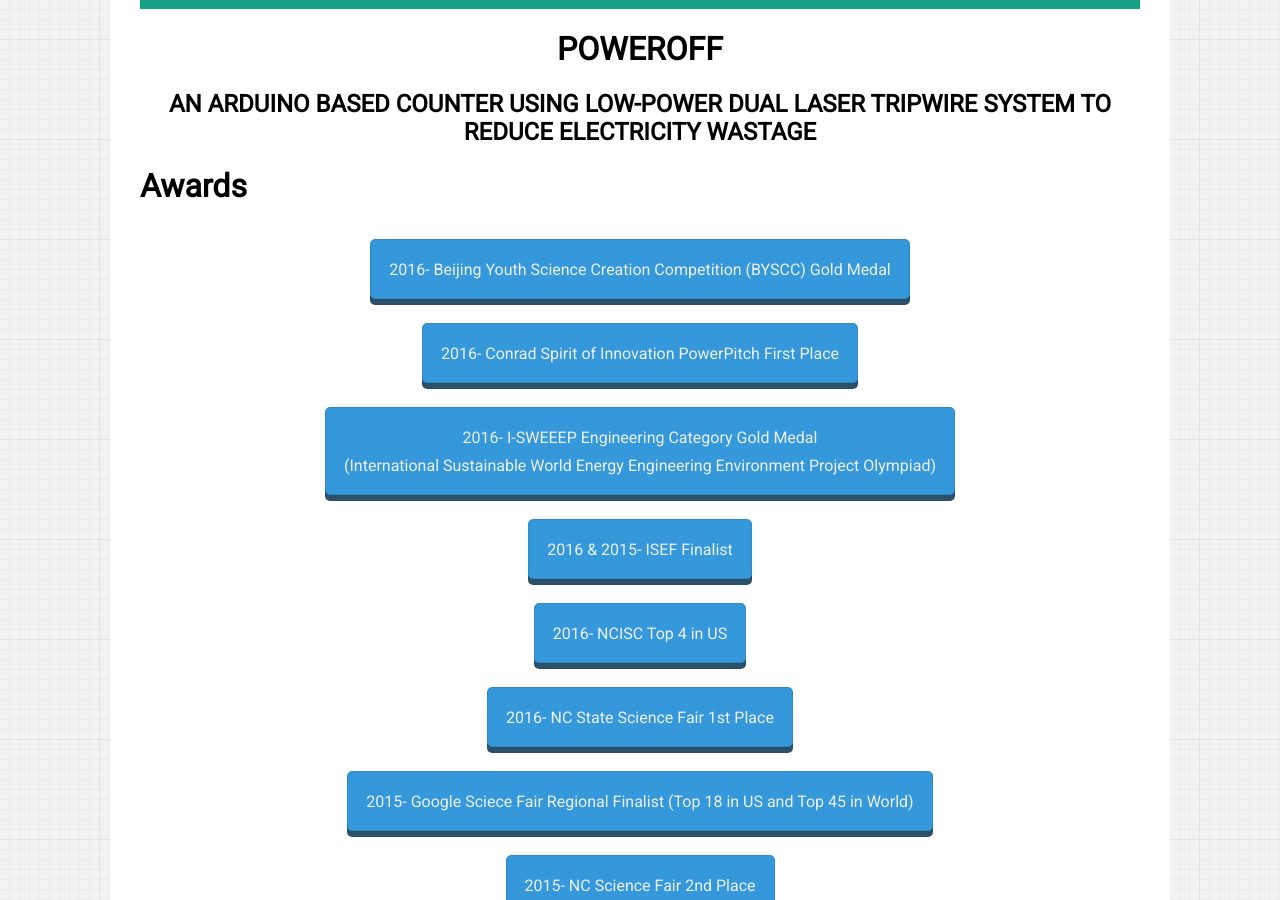
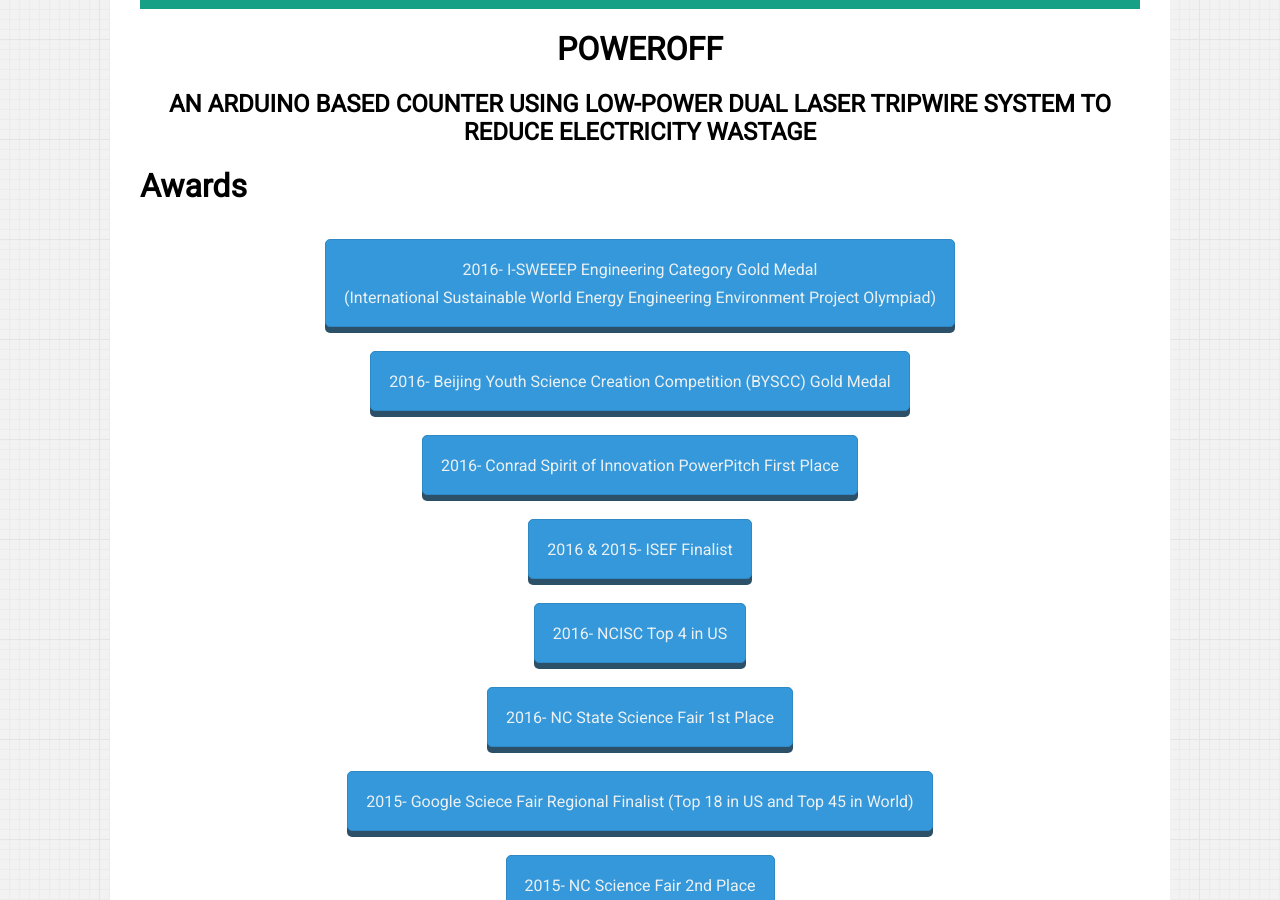
Before and after one commit to RohanVDeshpande/RohanVDeshpande.github.io, a Jekyll site: the page built from _posts/proj/2016-10-25-PowerOff.md, in a window 1280 px wide and 900 px high, scrolled down 460 px. Built offline with Jekyll 4.4.1, drawn with Linux system fonts in a browser that asks for light colours.

```diff
--- a/_includes/materialawards.html
+++ b/_includes/materialawards.html
@@ -7,6 +7,7 @@
     <h2>Science & Engineering Awards</h2>
     <p><strong>All International and National Awards are bolded.</strong></p>
   <p>
+      2017- <span style="margin-left:2em"><strong>Conrad Spirit of Innovation Semifinalist</strong></span><span style="float:right;margin-right: 8%;"><a href="#"></a></span><br><span style="margin-left:5.5em">-Conrad Semifinalist in Smoke-free World Category</span><br>
       2016- <span style="margin-left:2em"><strong>Intel ISEF Finalist</strong></span><span style="float:right;margin-right: 8%;"><a href="/proj/2016/10/23/PowerOff.html">Power OFF</a></span><br><span style="margin-left:5.5em">-Invited to present my research at Intel ISEF 2016 held at Phoenix, AZ</span><br>
       2016- <span style="margin-left:2em"><strong>I-SWEEEP Engineering Category Gold Medal (International Sustainable World Energy Engineering Environment Project Olympiad)</strong></span><span style="float:right;margin-right: 8%;"><a href="/proj/2016/10/23/PowerOff.html">Power OFF</a></span><br><span style="margin-left:5.5em">-Gold Medal at the international sustainable world project olympiad held at Houston, TX</span><br>
       2016- <span style="margin-left:2em"><strong>Conrad Spirit of Innovation PowerPitch Award in Energy Category</strong></span><span style="float:right;margin-right: 8%;"><a href="/proj/2016/10/23/PowerOff.html">Power OFF</a></span><br><span style="margin-left:5.5em">-First Place Power Pitch at Conrad Spirit of Innovation held at Cape Canaveral NASA</span><br>
--- a/_posts/proj/2016-10-25-PowerOff.md
+++ b/_posts/proj/2016-10-25-PowerOff.md
@@ -13,9 +13,10 @@ category: proj
 
 # Awards
 
-<p class="ButtonsArea"><a href="/files/NCISC-Poweroff-RohanDeshpande.pdf" class="button-3d">2016-  Beijing Youth Science Creation Competition (BYSCC) Gold Medal</a><br>
+<p class="ButtonsArea">
+<a href="/files/RohanDeshpande-PowerOff-ResearchPaper.pdf" class="button-3d">2016- I-SWEEEP Engineering Category Gold Medal <br>(International Sustainable World Energy Engineering Environment Project Olympiad)</a><br>
+<a href="/files/NCISC-Poweroff-RohanDeshpande.pdf" class="button-3d">2016-  Beijing Youth Science Creation Competition (BYSCC) Gold Medal</a><br>
 <a href="" class="button-3d">2016- Conrad Spirit of Innovation PowerPitch First Place</a><br>
-<a href="/files/RohanDeshpande-PowerOff-ResearchPaper.pdf" class="button-3d">2016- I-SWEEEP Engineering Category Gold Medal <br>(International Sustainable World Energy Engineering Environment Project Olympiad)</a><br>
 <a href="#" class="button-3d">2016 & 2015-    ISEF Finalist</a><br>
 <a href="/files/NCISC-Poweroff-RohanDeshpande.pdf" class="button-3d">2016-    NCISC Top 4 in US</a><br>
 <a href="" class="button-3d">2016- NC State Science Fair 1st Place</a><br>
```
Also changed, not shown: _posts/Experiences/2017-9-13-RSI.md (+2 -2 lines), _posts/hobby/2016-11-4-TKD.md (+1 -1 lines), _posts/hobby/2016-11-6-Drawing.md (+4 -4 lines), assets/img/RSIBanner.jpg (added), 4 other files.
